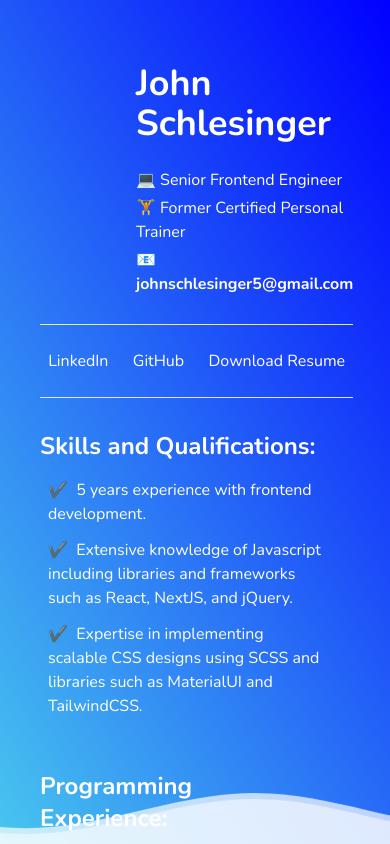
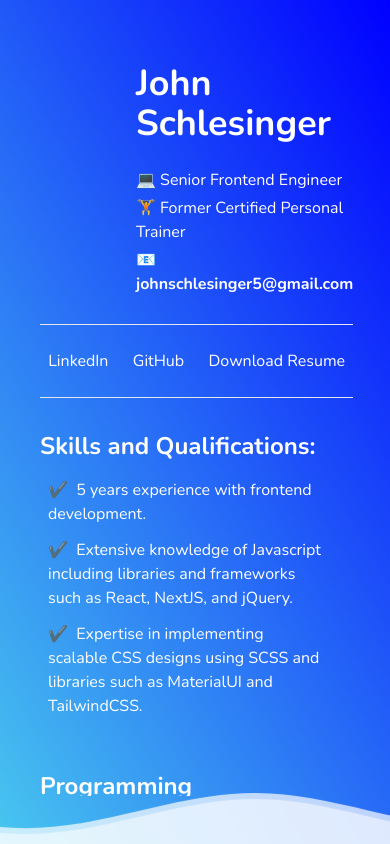
Before and after one commit to Jschles1/john-schlesinger, a Next.js app: page / in a window 390 px wide. Built offline with nearby package versions, Linux system fonts and the light colour scheme; what tailwind-gradient-mask-image, tailwindcss-animation would draw is missing.

Commit message:
Add scroll container height for mobile

```diff
--- a/src/components/ContentContainer.tsx
+++ b/src/components/ContentContainer.tsx
@@ -20,7 +20,7 @@ const ContentContainer: React.FC<Props> = ({ children }) => {
     };
 
     return (
-        <div className="h-[70%]">
+        <div className="content">
             <main
                 ref={ref}
                 onScroll={handleScroll}
--- a/styles/globals.css
+++ b/styles/globals.css
@@ -18,3 +18,13 @@
     background: rgba(255, 255, 255, 0.5);
     border-radius: 30px;
 }
+
+.content {
+    @apply h-[70%];
+}
+
+@media (max-width: 415px) {
+    .content {
+        @apply h-[50%];
+    }
+}
```
